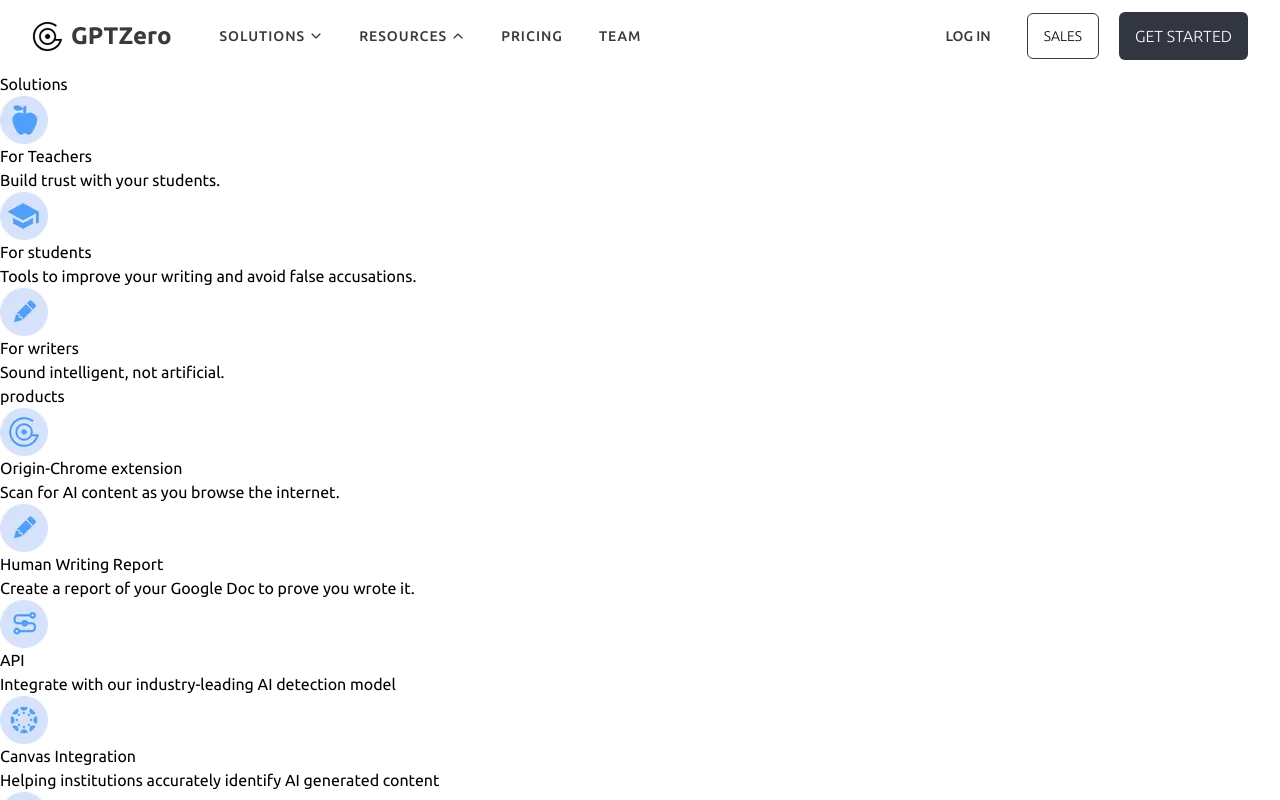
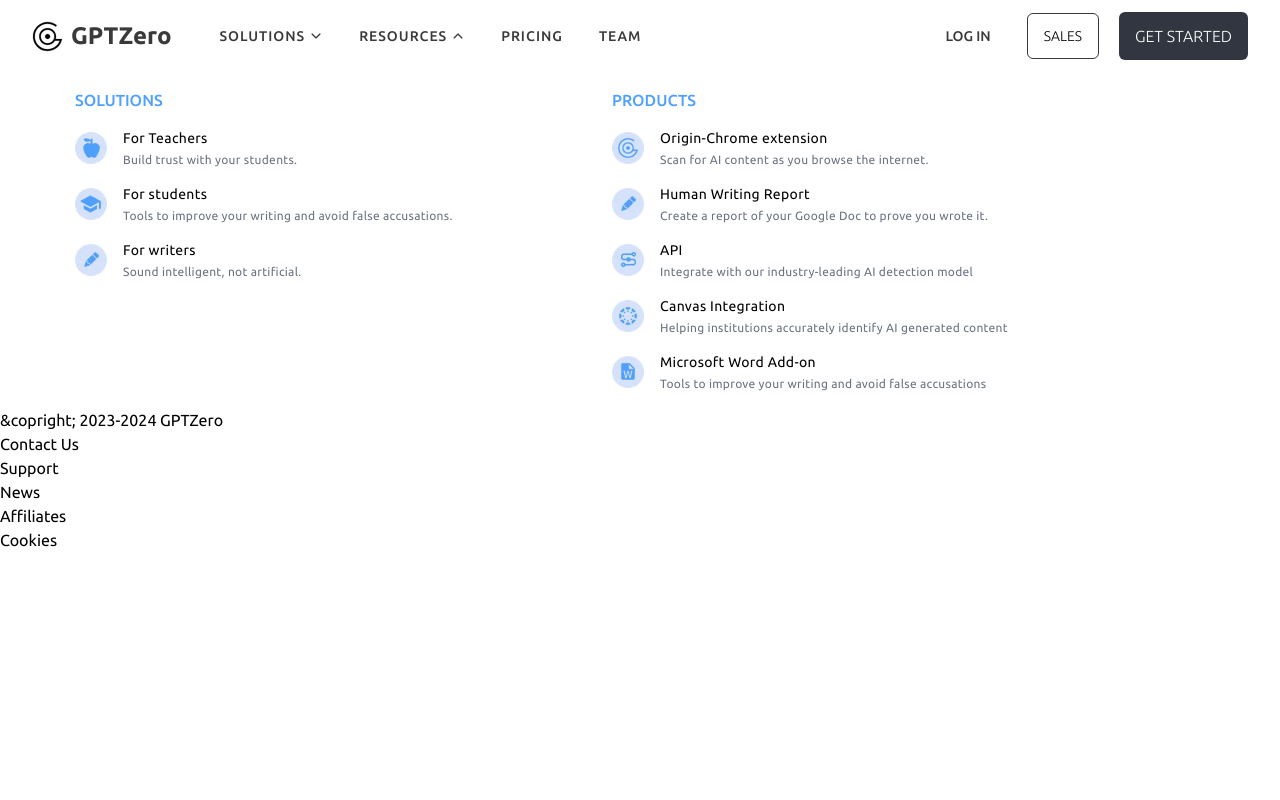
Before and after one commit to ayezabashir/gpt-zero, a React (Vite) app: page / in a window 1280 px wide. Both pictures are taken after a click on the item "SOLUTIONS". Shown: the top 800 px of the page. Built offline with nearby package versions, Linux system fonts and the light colour scheme.

Commit message:
solutions

```diff
--- a/src/components/header/Solutions.jsx
+++ b/src/components/header/Solutions.jsx
@@ -1,92 +1,92 @@
 const Solutions = () => {
     return (
         <>
-            <div className="grid">
-                <div>
-                    <h1>Solutions</h1>
-                    <div>
-                        <div className="icon">
+            <div className="grid grid-cols-2 max-w-[1200px]">
+                <div className="mx-[75px] my-4">
+                    <h1 className="text-blue font-medium uppercase">Solutions</h1>
+                    <div className="flex items-center mt-4 transition ease-in-out delay-150 hover:-translate-y-1 hover:scale-105 duration-300 cursor-pointer">
+                        <div className="icon w-8">
                             <img src="./teachersIcon.webp" alt="" />
                         </div>
-                        <div className="text">
-                            <h5>
+                        <div className="text ml-4">
+                            <h2 className="font-regular tracking-wide text-sm mb-1">
                                 For Teachers
-                            </h5>
-                            <p>
+                            </h2>
+                            <p className="font-regular tracking-wide text-xs text-gray">
                                 Build trust with your students.
                             </p>
                         </div>
                     </div>
-                    <div>
-                        <div className="icon">
+                    <div className="flex items-center mt-4 transition ease-in-out delay-150 hover:-translate-y-1 hover:scale-105 duration-300 cursor-pointer">
+                        <div className="icon w-8">
                             <img src="./studentsIcon.webp" alt="" />
                         </div>
-                        <div className="text">
-                            <h5>
+                        <div className="text ml-4">
+                            <h2 className="font-regular tracking-wide text-sm mb-1">
                                 For students
-                            </h5>
-                            <p>
+                            </h2>
+                            <p className="font-regular tracking-wide text-xs text-gray">
                                 Tools to improve your writing and avoid false accusations.
                             </p>
                         </div>
                     </div>
-                    <div>
-                        <div className="icon">
+                    <div className="flex items-center mt-4 transition ease-in-out delay-150 hover:-translate-y-1 hover:scale-105 duration-300 cursor-pointer">
+                        <div className="icon w-8">
                             <img src="./writersIcon.webp" alt="" />
                         </div>
-                        <div className="text">
-                            <h5>For writers</h5>
-                            <p>Sound intelligent, not artificial.</p>
+                        <div className="text ml-4">
+                            <h2 className="font-regular tracking-wide text-sm mb-1">For writers</h2>
+                            <p className="font-regular tracking-wide text-xs text-gray">Sound intelligent, not artificial.</p>
                         </div>
                     </div>
                 </div>
-                <div>
-                    <h1>
+                <div className="px-3 py-4">
+                    <h1 className="text-blue font-medium uppercase">
                         products
                     </h1>
-                    <div>
-                        <div className="icon">
+                    <div className="flex items-center mt-4 transition ease-in-out delay-150 hover:-translate-y-1 hover:scale-105 duration-300 cursor-pointer">
+                        <div className="icon w-8">
                             <img src="./originIcon.webp" alt="" />
                         </div>
-                        <div className="text">
-                            <h5>Origin-Chrome extension</h5>
-                            <p>Scan for AI content as you browse the internet.</p>
+                        <div className="text ml-4">
+                            <h2 className="font-regular tracking-wide text-sm mb-1">Origin-Chrome extension</h2>
+                            <p className="font-regular tracking-wide text-xs text-gray">Scan for AI content as you browse the internet.</p>
                         </div>
                     </div>
-                    <div>
-                        <div className="icon">
+                    <div className="flex items-center mt-4 transition ease-in-out delay-150 hover:-translate-y-1 hover:scale-105 duration-300 cursor-pointer">
+                        <div className="icon w-8">
                             <img src="./writersIcon.webp" alt="" />
                         </div>
-                        <div className="text">
-                            <h5>Human Writing Report</h5>
-                            <p>Create a report of your Google Doc to prove you wrote it.</p>
+                        <div className="text ml-4">
+                            <h2 className="font-regular tracking-wide text-sm mb-1">Human Writing Report</h2>
+                            <p className="font-regular tracking-wide text-xs text-gray">Create a report of your Google Doc to prove you wrote it.</p>
                         </div>
                     </div>
-                    <div>
-                        <div className="icon">
+                    <div className="flex items-center mt-4 transition ease-in-out delay-150 hover:-translate-y-1 hover:scale-105 duration-300 cursor-pointer">
+                        <div className="icon w-8">
                             <img src="./apiIcon.webp" alt="" />
                         </div>
-                        <div className="text">
-                            <h5>API</h5>
-                            <p>Integrate with our industry-leading AI detection model</p>
+                        <div className="text ml-4">
+                            <h2 className="font-regular tracking-wide text-sm mb-1">API</h2>
+                            <p className="font-regular tracking-wide text-xs text-gray">Integrate with our industry-leading AI detection model</p>
                         </div>
                     </div>
-                    <div>
-                        <div className="icon">
+                    <div className="flex items-center mt-4 transition ease-in-out delay-150 hover:-translate-y-1 hover:scale-105 duration-300 cursor-pointer">
+                        <div className="icon w-8">
                             <img src="./canvasIcon.webp" alt="" />
                         </div>
-                        <div className="text">
-                            <h5>Canvas Integration</h5>
-                            <p>Helping institutions accurately identify AI generated content</p>
+                        <div className="text ml-4">
+                            <h2 className="font-regular tracking-wide text-sm mb-1">Canvas Integration</h2>
+                            <p className="font-regular tracking-wide text-xs text-gray">Helping institutions accurately identify AI generated content</p>
                         </div>
                     </div>
-                    <div>
-                        <div className="icon">
+                    <div className="flex items-center mt-4 transition ease-in-out delay-150 hover:-translate-y-1 hover:scale-105 duration-300 cursor-pointer">
+                        <div className="icon w-8">
                             <img src="./microsoftIcon.webp" alt="" />
                         </div>
-                        <div className="text">
-                            <h5>Microsoft Word Add-on</h5>
-                            <p>Tools to improve your writing and avoid false accusations</p>
+                        <div className="text ml-4">
+                            <h2 className="font-regular tracking-wide text-sm mb-1">Microsoft Word Add-on</h2>
+                            <p className="font-regular tracking-wide text-xs text-gray">Tools to improve your writing and avoid false accusations</p>
                         </div>
                     </div>
                 </div>
--- a/tailwind.config.js
+++ b/tailwind.config.js
@@ -2,6 +2,7 @@
   content: [
     "./src/App.jsx",
     "./src/components/header/Header.jsx",
+    "./src/components/header/Solutions.jsx",
     "./src/components/footer/Footer.jsx",
   ],
   theme: {
@@ -17,6 +18,8 @@
         'btn-black': '#313641',
         'btn-hover-black': '#1F2937',
         'txt-gray': '#999999',
+        'blue': '#50A0FF',
+        'gray': '#6B7280',
       }
     },
   },
```
